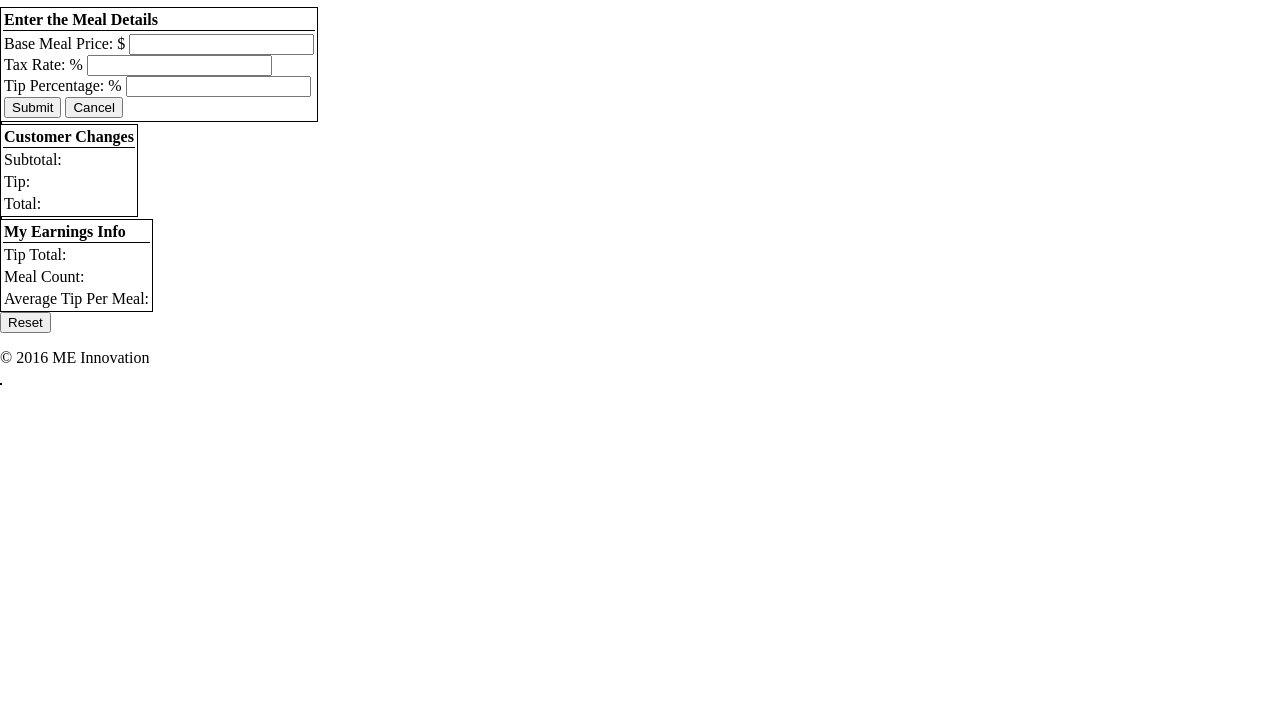
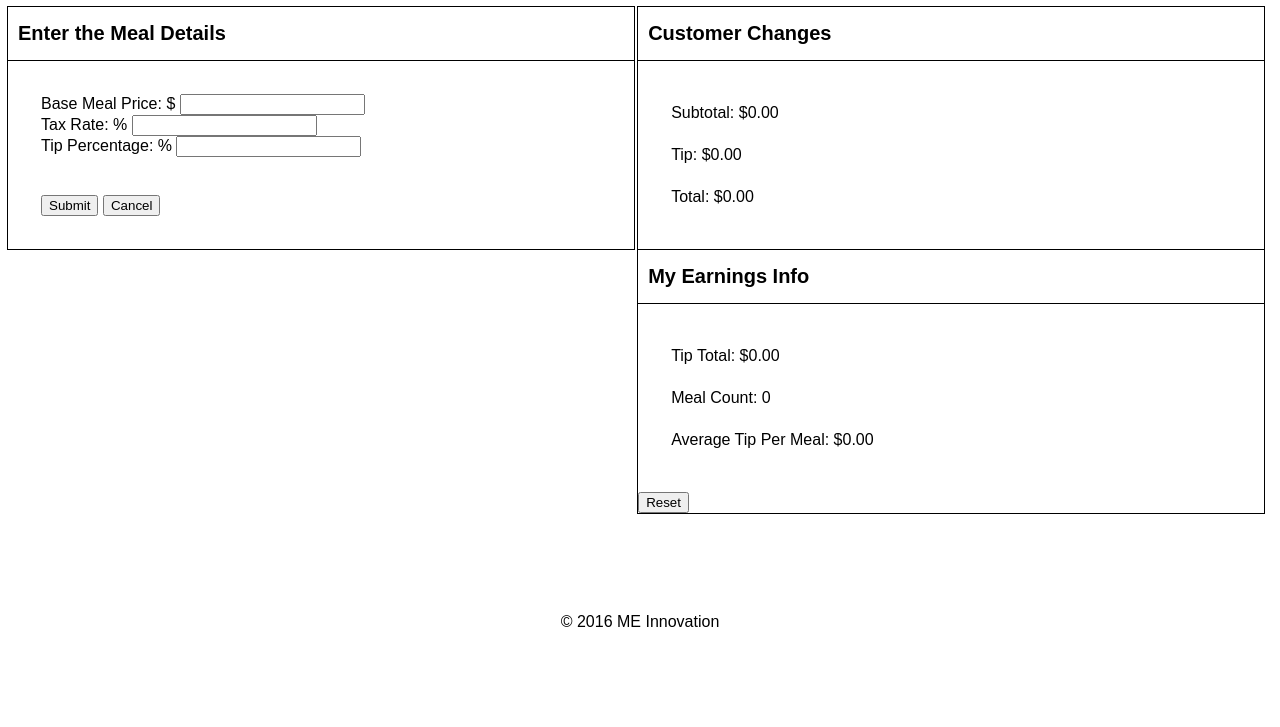
Before and after one commit to mse2321/waiter_calculator, a plain HTML site: page index.html in a window 1280 px wide. Shown: the part 73-800 px from the top of the page. Drawn offline with nearby package versions, Linux system fonts and the light colour scheme.

Commit message:
functionality is done and almost done with styling

```diff
--- a/index.html
+++ b/index.html
@@ -5,20 +5,64 @@
     <title>Waitstaff Calculator</title>
   </head>
   <style>
-.container {width: 100%; margin: 0 auto;}
-.content_column {width: 45%;}
-#results {position: absolute; right: 0;}
-#data {position: absolute; left: 0;}
-th {text-align: left; border-bottom: 1px solid black;}
-table {border: 1px solid black;}
+body { font-family: 'Arial', sans-serif; }
+.container { width: 100%; margin: 0 auto; }
+.reset { text-align: right; }
+.content_column { width: 49.5%;}
+h1 { text-align: center; }
+table { padding: 30px; }
+.input_container { padding: 0px; margin-bottom: 38px;}
+#earnings_heading {border-top: 1px solid black;}
+#results, #data { display: inline-block; outline: 1px solid black; vertical-align: top; }
+.headings { text-align: left; border-bottom: 1px solid black; padding-left: 10px; padding-bottom: 15px; padding-top: 15px; font-weight: bold; font-size: 20px; }
+tr { height: 40px; }
+footer { margin-top: 100px; }
+footer p { text-align: center; }
+
   </style>
   <script src="https://ajax.googleapis.com/ajax/libs/angularjs/1.3.15/angular.min.js"></script>
   <script>
     var demo = angular.module('demo', []);
       demo.controller('ctrl', function($scope){
-				$scope.subtotal = "";
-				$scope.tip = "";
-				$scope.meal_count = "";
+        $scope.subtotal = 0;
+        $scope.tax = 0;
+        $scope.meal_count = 0;
+        $scope.cost_total = 0;
+        $scope.tip_current = 0;
+        $scope.tip_meal_avg = 0;
+        $scope.tip_total = 0;
+
+        $scope.submit = function(){
+          $scope.tax = $scope.base_price * ( $scope.tax_rate / 100);
+          $scope.subtotal = $scope.base_price + $scope.tax;
+          $scope.tip_current = $scope.base_price * ( $scope.tip_percent / 100 );
+          $scope.tip_total = $scope.tip_current
+
+          $scope.meal_count = $scope.meal_count + 1;
+          $scope.cost_total = $scope.tip_current + $scope.subtotal;
+          $scope.tip_meal_avg = $scope.tip_total / $scope.meal_count;
+        }
+
+        $scope.cancel = function(){
+          $scope.tax = 0;
+          $scope.subtotal = 0;
+          $scope.tip_current = 0;
+          $scope.tip_total = 0;
+          $scope.cost_total = 0;
+        }
+
+        $scope.reset = function(){
+          $scope.tax = 0;
+          $scope.subtotal = 0;
+          $scope.tip_current = 0;
+          $scope.tip_total = 0;
+          $scope.cost_total = 0;
+          $scope.tip_meal_avg = 0;
+          $scope.base_price = 0;
+          $scope.meal_count = 0;
+          $scope.tax_rate = 0;
+          $scope.tip_percent = 0;
+        }
 
       });
   </script>
@@ -30,50 +74,53 @@ table {border: 1px solid black;}
       <div class="content_column" id="data">
         <div class="content">
           <form name="waitCalc">
+            <div class="headings">Enter the Meal Details</div>
             <table id="meal_details">
-							<th>Enter the Meal Details</th>
               <tr>
                 <td>
                   <div class="input_container">
-										<label for="">Base Meal Price: $ </label><input type="number" ng-model="base_price" required><br />
-										<label for="">Tax Rate: % </label><input type="number" ng-model="tax_rate" required><br />
-										<label for="">Tip Percentage: % </label><input type="number" ng-model="tip_percent" required><br />
+                    <label for="base_price">Base Meal Price: $ </label><input type="number" ng-model="base_price" required><br />
+                    <label for="tax_rate">Tax Rate: % </label><input type="number" ng-model="tax_rate" required><br />
+                    <label for="tip_percent">Tip Percentage: % </label><input type="number" ng-model="tip_percent" required><br />
                   </div>
-									<button type="submit">Submit</button>
-									<button type="reset">Cancel</button>
+                  <button type="submit" ng-click="submit()">Submit</button>
+                  <button type="reset" ng-click="cancel()">Cancel</button>
                 </td>
               </tr>
-						<table>
+            </table>
           </form>
         </div>
-			</div> <!-- end of column 1 -->
+      </div> <!-- end of data -->
       <div class="content_column" id="results">
+
         <div id="customer_charges" class="content">
+          <div class="headings">Customer Changes</div>
           <table id="meal_details">
-						<th>Customer Changes</th>
             <tr>
               <td>
-								Subtotal: {{ subtotal }}
+                Subtotal: {{ subtotal | currency }}
               </td>
             </tr>
             <tr>
               <td>
-								Tip: {{ tip }}
+                Tip: {{ tip_current | currency }}
               </td>
             </tr>
             <tr>
               <td>
-								Total: {{ total }}
+                Total: {{ cost_total | currency }}
               </td>
             </tr>
-					<table>
-				</div>
+          </table>
+        </div> <!-- end of customer charges -->
+
+
         <div id="my_earnings" class="content">
+          <div class="headings" id="earnings_heading">My Earnings Info</div>
           <table id="meal_details">
-						<th>My Earnings Info</th>
             <tr>
               <td>
-								Tip Total: {{ tip }}
+                Tip Total: {{ tip_total | currency }}
               </td>
             </tr>
             <tr>
@@ -83,14 +130,15 @@ table {border: 1px solid black;}
             </tr>
             <tr>
               <td>
-								Average Tip Per Meal: {{ avg_tip_meal }}
+                Average Tip Per Meal: {{ tip_meal_avg | currency }}
               </td>
             </tr>
-					<table>
-				</div>
-			</div> <!-- end of column 2 -->
-			<button ng-click="">Reset</button>
-		</section>
+          </table>
+        </div> <!-- end of my earnings -->
+        <button class="reset" ng-click="reset()">Reset</button>
+      </div> <!-- end of results -->
+
+    </section> <!-- end of container -->
     <footer>
       <p>&copy; 2016 ME Innovation</p>
     </footer>
```
Lines whose indentation alone changed are shown as unchanged.
